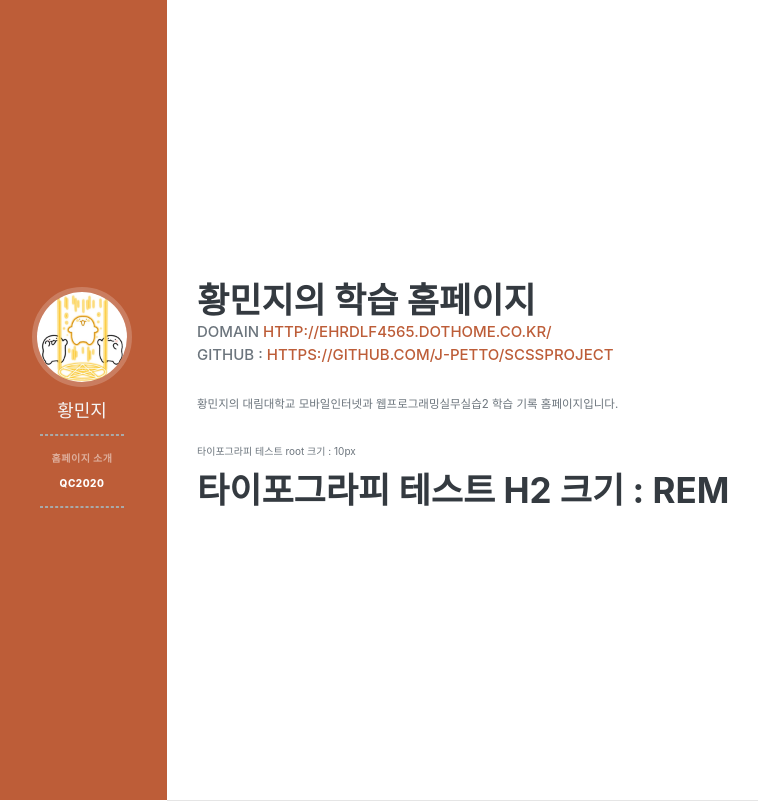
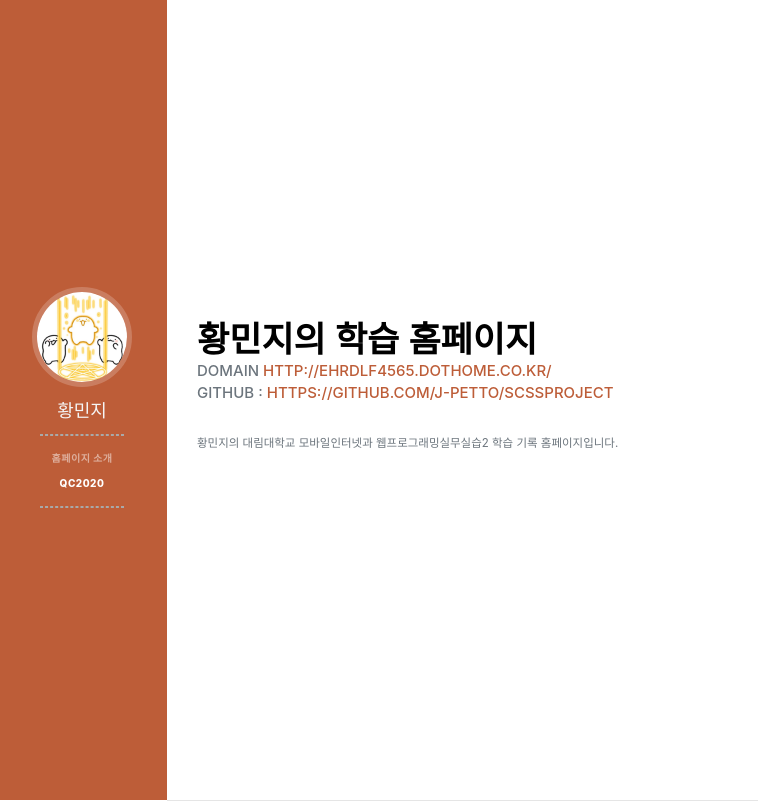
Before and after one commit to J-petto/QC2020, a plain HTML site: page index.html in a window 1280 px wide. Shown: the top 801 px of the page, without its empty margins (3-761 px from the left). Drawn offline with nearby package versions, Linux system fonts and the light colour scheme; a web font is replaced by a local one.

Commit message:
typo font 1003

```diff
--- a/index.html
+++ b/index.html
@@ -15,7 +15,7 @@
         <!-- <link href="https://fonts.googleapis.com/css2?family=Gugi&display=swap" rel="stylesheet"> -->
         <!-- Core theme CSS (includes Bootstrap)-->
         <link href="css/styles.css" rel="stylesheet" />
-        <link rel="stylesheet" href="css/qc2020.min.css"/>
+        <link href="css/qc2020.min.css" rel="stylesheet" />
     </head>
     <body id="page-top">
         <!-- Navigation-->
@@ -55,9 +55,6 @@
                         <a href="https://github.com/J-petto/SCSSProject" target="_blank">https://github.com/J-petto/SCSSProject</a>
                     </div>
                     <p class="lead mb-5">황민지의 대림대학교 모바일인터넷과 웹프로그래밍실무실습2 학습 기록 홈페이지입니다.</p>
-
-                    <p>타이포그라피 테스트 root 크기 : 10px</p>
-                    <h2>타이포그라피 테스트 h2 크기 : rem</p>
                     <!--<div class="social-icons">
                         <a class="social-icon" href="#"><i class="fab fa-linkedin-in"></i></a>
                         <a class="social-icon" href="#"><i class="fab fa-github"></i></a>
--- a/scss/_main.scss
+++ b/scss/_main.scss
@@ -14,10 +14,34 @@ html{
     @include root($root)
 }
 
-h2 .h2{
-    @include h2($h2-size)
+h1, h2, h3, h4, h5, h6,
+.h1, .h2, .h3, .h4, .h5, .h6 {
+    @include all-h($title-font)
 }
 
+h1 .h1{
+    @include h1()
+}
+
+h2 .h2{
+    @include h2()
+}
+
+h3 .h3{
+    @include h3()
+}
+
+h4 .h4{
+    @include h4()
+}
+
+h5 .h5{
+    @include h5()
+}
+
+h6 .h6{
+    @include h6()
+}
 // h1,h2,h3,h4,h5,h6{
 //     @include definde
 // }
--- a/scss/_mixin.scss
+++ b/scss/_mixin.scss
@@ -14,9 +14,36 @@
     font-size: $root;
 }
 
-@mixin h2($fontsize) {
+@mixin h1() {
+    font-size: $h1-size;
+}
+
+@mixin h2() {
+    font-size: $h2-size;
+}
+
+@mixin h3() {
+    font-size: $h3-size;
+}
+
+@mixin h4() {
+    font-size: $h4-size;
+}
+
+@mixin h5() {
+    font-size: $h5-size;
+}
+
+@mixin h6() {
+    font-size: $h6-size;
+}
+
+@mixin all-h($title-font) {
+    margin-bottom: 0.5rem;
     font-family: $title-font;
-    font-size: $fontsize;
+    font-weight: $all-h-font-weight;
+    line-height: $all-h-line-height;
+    color: $black;
 }
 
 @mixin blockquote($left-color, $bg-color, $fontcolor) {
--- a/scss/_variables.scss
+++ b/scss/_variables.scss
@@ -3,6 +3,10 @@ $default-height: 3em;
 $default-padding: 10em;
 $default-margin-top: 1em;
 $default-margin-left: 1em;
+
+$all-h-margin-bottom : 0.5rem;
+$all-h-font-weight: 700;
+$all-h-line-height: 1.2;
 
 //block style
 $block-fontsize: 18pt;
```
Also changed, not shown: css/qc2020.css, css/qc2020.min.css, css/styles.css, 2 other files.
